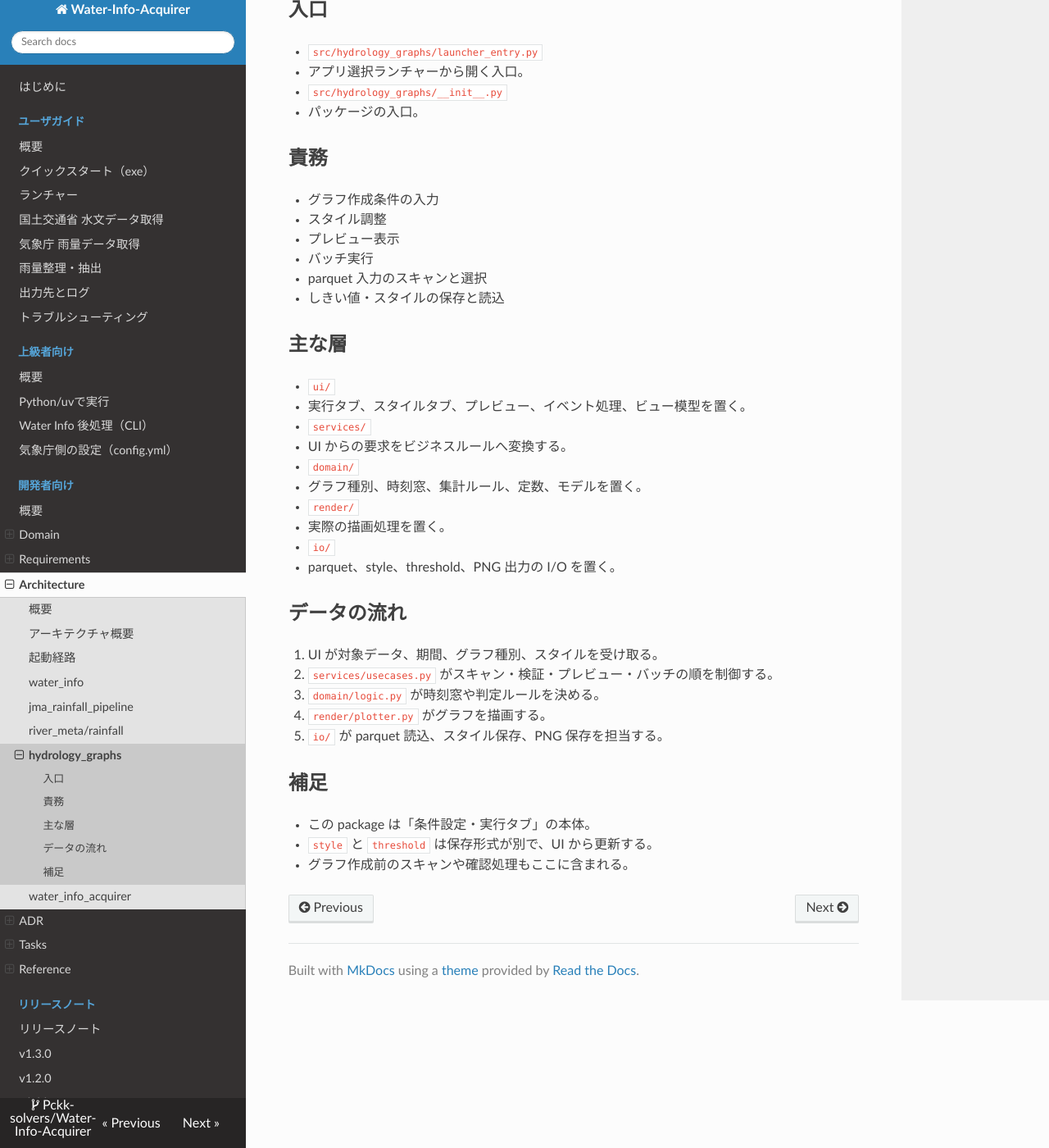
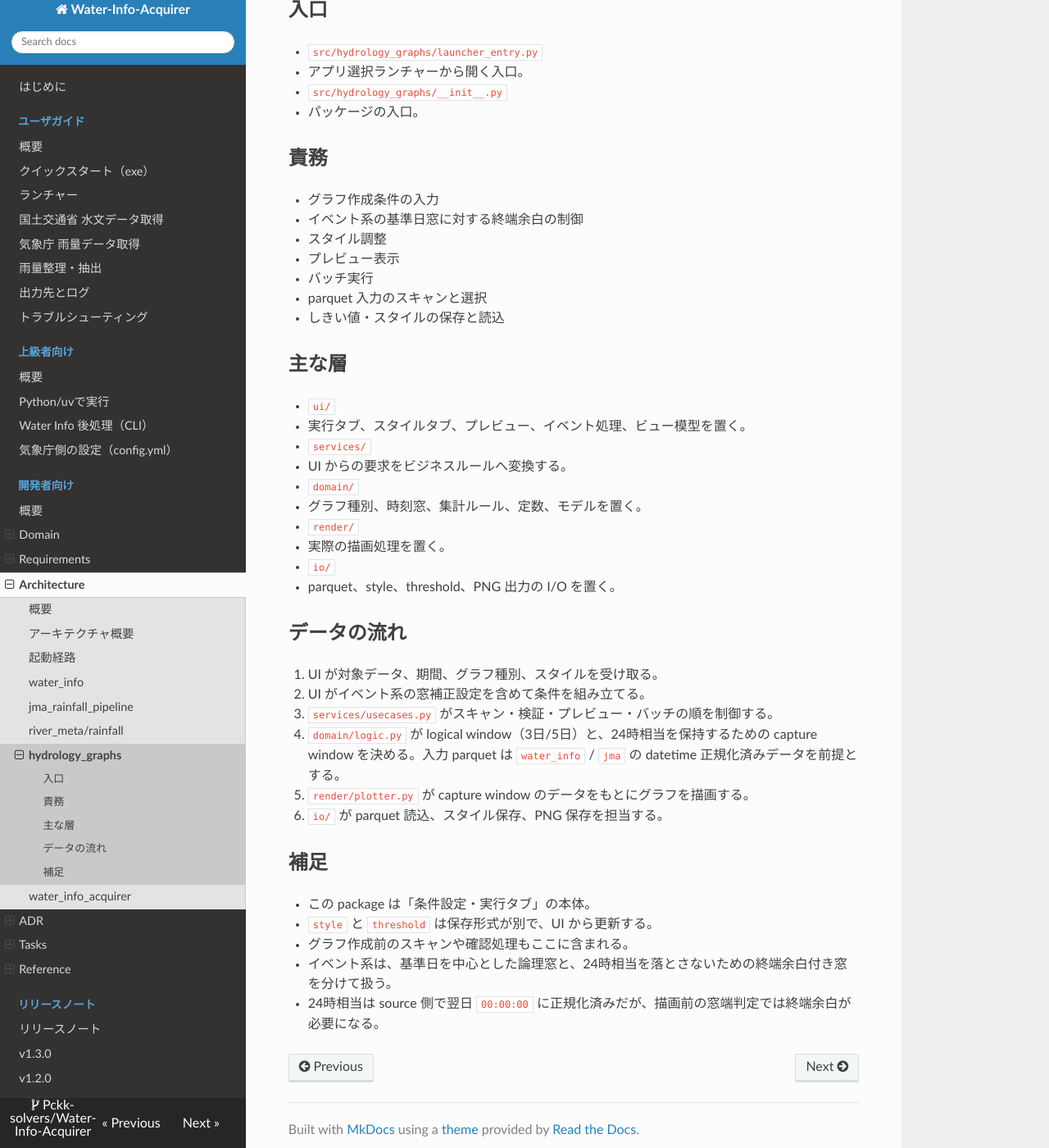
Before and after one commit to Pckk-solvers/Water-Info-Acquirer, an MkDocs documentation site: the page built from docs/dev/architecture/hydrology_graphs.md, in a window 1280 px wide and 1400 px high, scrolled down 246 px. Shown: the whole window at 82% size. Built offline with MkDocs 1.6.1, drawn with Linux system fonts in a browser that asks for light colours; nearby versions of some CDN libraries.

Commit message:
docs: align hydrology graphs event window docs

```diff
--- a/docs/dev/architecture/hydrology_graphs.md
+++ b/docs/dev/architecture/hydrology_graphs.md
@@ -12,6 +12,7 @@
 ## 責務
 
 - グラフ作成条件の入力
+- イベント系の基準日窓に対する終端余白の制御
 - スタイル調整
 - プレビュー表示
 - バッチ実行
@@ -34,13 +35,16 @@
 ## データの流れ
 
 1. UI が対象データ、期間、グラフ種別、スタイルを受け取る。
-2. `services/usecases.py` がスキャン・検証・プレビュー・バッチの順を制御する。
-3. `domain/logic.py` が時刻窓や判定ルールを決める。
-4. `render/plotter.py` がグラフを描画する。
-5. `io/` が parquet 読込、スタイル保存、PNG 保存を担当する。
+2. UI がイベント系の窓補正設定を含めて条件を組み立てる。
+3. `services/usecases.py` がスキャン・検証・プレビュー・バッチの順を制御する。
+4. `domain/logic.py` が logical window（3日/5日）と、24時相当を保持するための capture window を決める。入力 parquet は `water_info` / `jma` の datetime 正規化済みデータを前提とする。
+5. `render/plotter.py` が capture window のデータをもとにグラフを描画する。
+6. `io/` が parquet 読込、スタイル保存、PNG 保存を担当する。
 
 ## 補足
 
 - この package は「条件設定・実行タブ」の本体。
 - `style` と `threshold` は保存形式が別で、UI から更新する。
 - グラフ作成前のスキャンや確認処理もここに含まれる。
+- イベント系は、基準日を中心とした論理窓と、24時相当を落とさないための終端余白付き窓を分けて扱う。
+- 24時相当は source 側で翌日 `00:00:00` に正規化済みだが、描画前の窓端判定では終端余白が必要になる。
```
Also changed, not shown: docs/dev/adr/20260406_event_window_terminal_padding.md (added, +23 -0 lines), docs/dev/requirements/hydrology-graphs-platform.md (+4 -2 lines), docs/dev/tasks/active/20260406_hydrology_graphs_event_window_padding.md (added, +37 -0 lines).
